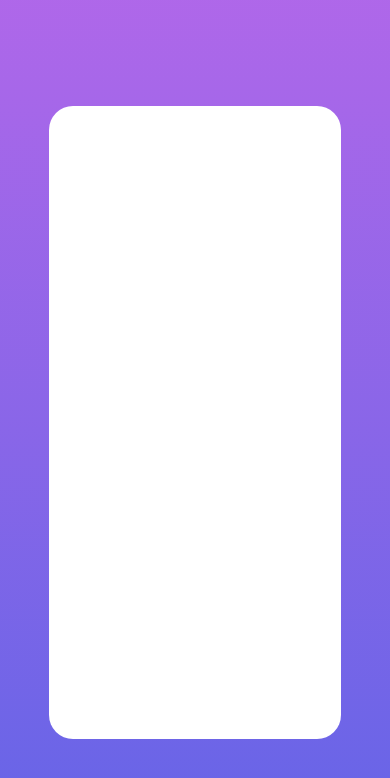
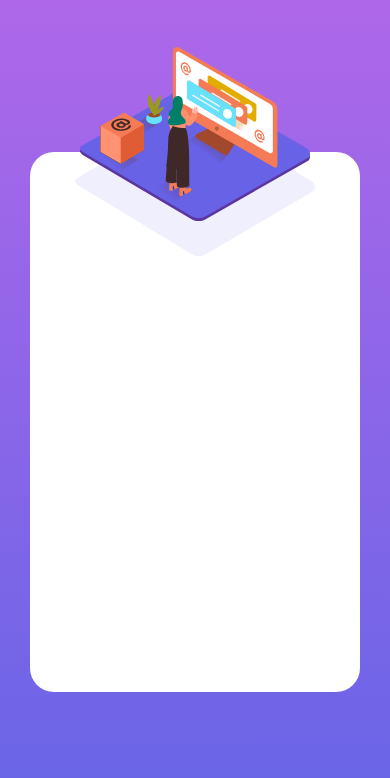
Before and after one commit to RyelBanfield/faq-accordion-card, a React (Vite) app: page / in a window 390 px wide. Shown: the top 778 px of the page. Built offline with nearby package versions, Linux system fonts and the light colour scheme.

Commit message:
Add Mobile Illustration and Shadow

```diff
--- a/src/App.tsx
+++ b/src/App.tsx
@@ -1,35 +1,19 @@
-// # Front-end Style Guide
-
-// ## Layout
-
-// The designs were created to the following widths:
-
-// - Mobile: 375px
-// - Desktop: 1440px
-
-// ## Colors
-
-// ### Primary
-
-// #### Text
-
-// - Very dark desaturated blue: hsl(238, 29%, 16%)
-// - Soft red: hsl(14, 88%, 65%)
-
-// ### Neutral
-
-// #### Text
-
-// - Very dark grayish blue: hsl(237, 12%, 33%)
-// - Dark grayish blue: hsl(240, 6%, 50%)
-
-// #### Dividers
-
-// - Light grayish blue: hsl(240, 5%, 91%)
+/* eslint-disable import/no-absolute-path */
+import Shadow from '/src/assets/bg-pattern-mobile.svg';
+import MobileIllustration from '/src/assets/illustration-woman-online-mobile.svg';
 
 const App = () => (
   <div className="flex h-screen flex-col items-center justify-center bg-gradient-to-b from-soft-violet to-soft-blue text-xs">
-    <div className="h-3/4 w-3/4 rounded-3xl bg-white" />
+    <div className="h-[540px] w-[330px] rounded-3xl bg-white">
+      <div className="relative flex justify-center">
+        <img
+          src={MobileIllustration}
+          alt="Illustration of woman online"
+          className="absolute -top-[105px] w-[230px]"
+        />
+        <img src={Shadow} alt="Shadow" />
+      </div>
+    </div>
   </div>
 );
 
--- a/tailwind.config.cjs
+++ b/tailwind.config.cjs
@@ -12,6 +12,11 @@ module.exports = {
       colors: {
         'soft-violet': 'hsl(273, 75%, 66%)',
         'soft-blue': 'hsl(240, 73%, 65%)',
+        'very-dark-desaturated-blue': 'hsl(238, 29%, 16%)',
+        'soft-red': 'hsl(14, 88%, 65%)',
+        'very-dark-grayish-blue': 'hsl(237, 12%, 33%)',
+        'dark-grayish-blue': 'hsl(240, 6%, 50%)',
+        'light-grayish-blue': 'hsl(240, 5%, 91%)',
       },
     },
     fontFamily: {
```
